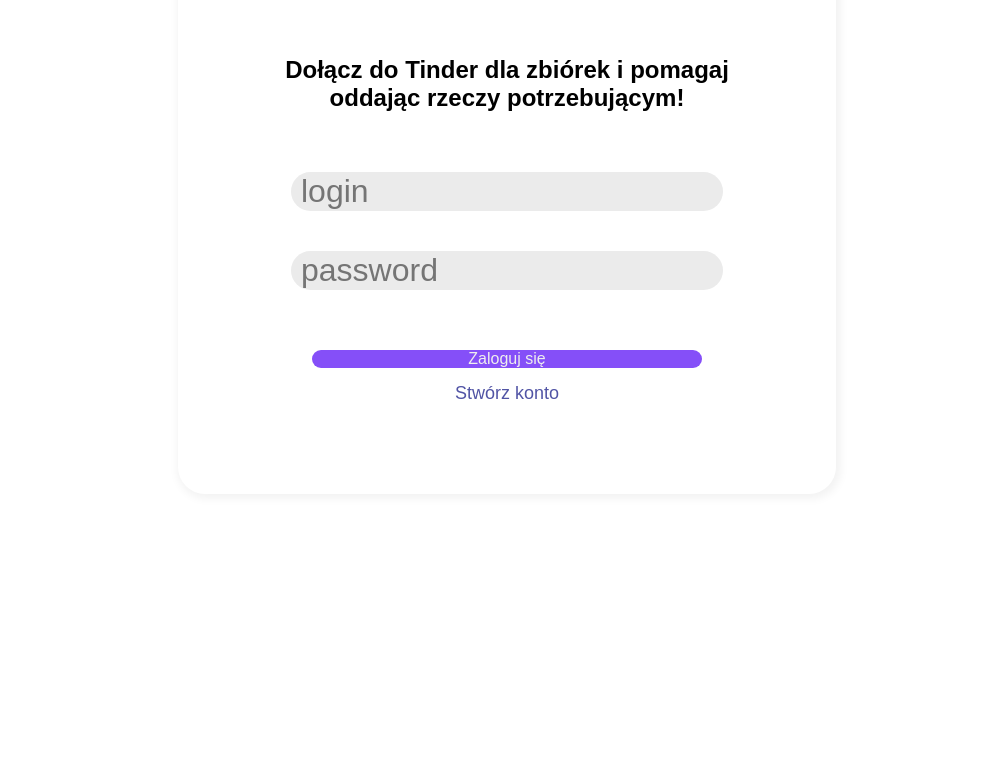
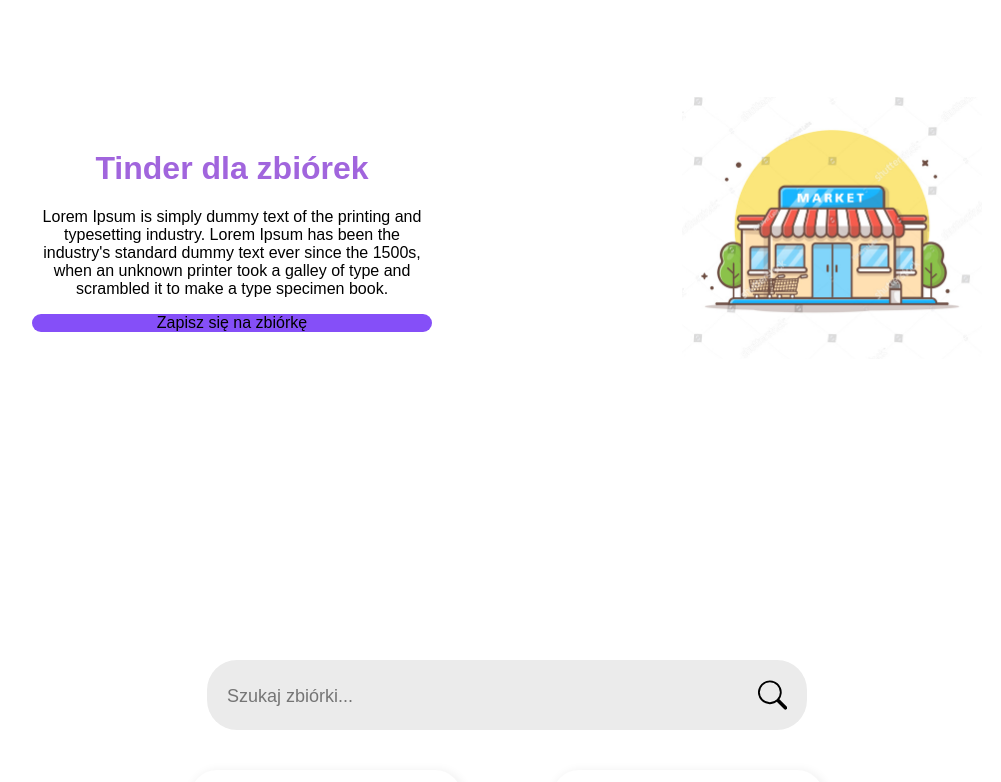
Before and after one commit to akai-org/projekt-tymczasowy, a React (Create React App) app in the folder frontend/: page / in a window 1280 px wide. Shown: the part 170-952 px from the top of the page, without its empty margins (133-1134 px from the left). Before the commit the page ends 800 px from the top, so only its background shows below. Built offline with nearby package versions, Linux system fonts and the light colour scheme.

Commit message:
Show login page

```diff
--- a/frontend/src/App.js
+++ b/frontend/src/App.js
@@ -8,8 +8,8 @@ import RaiseListView from "./pages/raiseListView/RaiseListView";
 function App() {
   return (
     <Layout>
-      {/* <Homepage /> */}
-      {/* <RaiseListView></RaiseListView> */}
+      <Homepage />
+      <RaiseListView></RaiseListView>
       <LoginPage></LoginPage>
     </Layout>
   );
```
